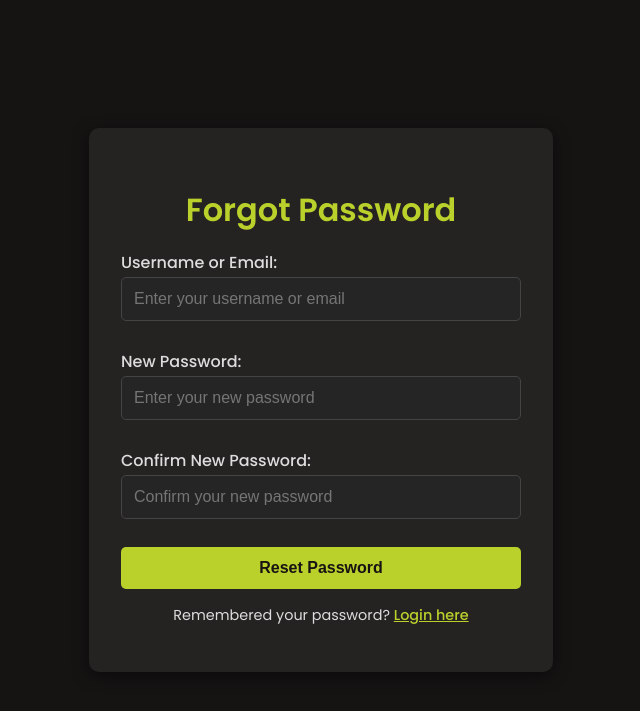
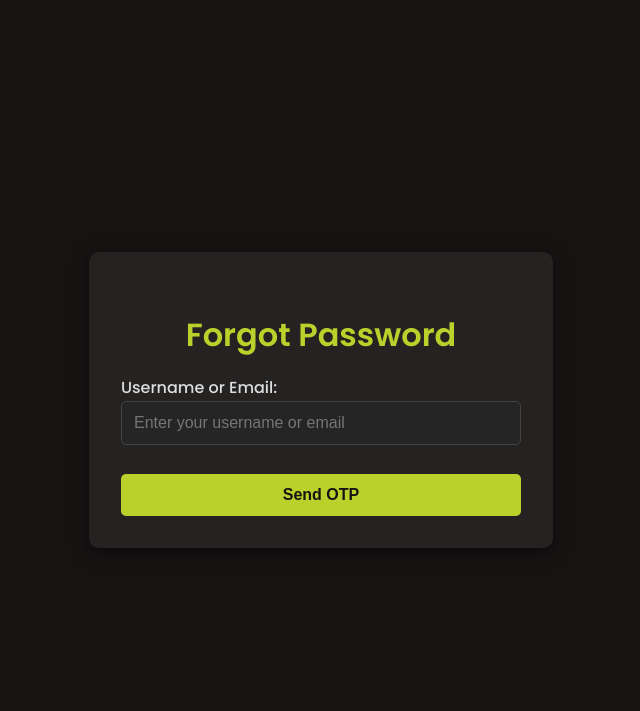
Before and after one commit to co-dex-11/PlaySphere, a PHP site: page /PlaySphere/forgot_password.php in a window 1280 px wide. Shown: the top 711 px of the page, without its empty margins (319-959 px from the left). Run offline with PHP 8.4, Linux system fonts and the light colour scheme; some libraries are stand-ins or nearby versions.

Commit message:
Add files via upload

```diff
--- a/forgot_password.php
+++ b/forgot_password.php
@@ -1,35 +1,105 @@
 <?php
+session_start();
 $servername = "localhost";
 $username = "root";
 $password = "";
 $dbname = "PlaySphere";
 
+use PHPMailer\PHPMailer\PHPMailer;
+use PHPMailer\PHPMailer\Exception;
+
+require 'PHPMailer-master/src/Exception.php';
+require 'PHPMailer-master/src/PHPMailer.php';
+require 'PHPMailer-master/src/SMTP.php';
+
 // Create connection
 $conn = mysqli_connect($servername, $username, $password, $dbname);
-
-// Check connection
 if (!$conn) {
     die("Connection failed: " . mysqli_connect_error());
 }
 
-if ($_SERVER['REQUEST_METHOD'] === 'POST') {
+// Handle OTP generation and sending
+if ($_SERVER['REQUEST_METHOD'] === 'POST' && isset($_POST['send_otp'])) {
     $usernameOrEmail = $_POST['usernameOrEmail'];
+
+    // Check if the email or username exists in the database
+    $sql = "SELECT email FROM users WHERE username='$usernameOrEmail' OR email='$usernameOrEmail'";
+    $result = mysqli_query($conn, $sql);
+    if (mysqli_num_rows($result) > 0) {
+        // Generate OTP
+        $otp = rand(100000, 999999);
+        $_SESSION['otp'] = $otp;
+        $_SESSION['usernameOrEmail'] = $usernameOrEmail;
+        $_SESSION['otp_time'] = time();
+
+        // Fetch email from database
+        $row = mysqli_fetch_assoc($result);
+        $email = $row['email'];
+
+        // Send OTP via email using PHPMailer
+        $mail = new PHPMailer(true);
+        try {
+            $mail->isSMTP();
+            $mail->Host = 'smtp.gmail.com';
+            $mail->SMTPAuth = true;
+            $mail->Username = 'mohammedmaizan@gmail.com';
+            $mail->Password = 'ocbocejxyxquwxic';
+            $mail->SMTPSecure = PHPMailer::ENCRYPTION_STARTTLS;
+            $mail->Port = 587;
+
+            $mail->setFrom('mohammedmaizan@gmail.com', 'PlaySphere');
+            $mail->addAddress($email);
+
+            $mail->isHTML(true);
+            $mail->Subject = "Your OTP Code";
+            $mail->Body = "<p>Your OTP code for resetting your password is: <strong>{$otp}</strong></p>";
+
+            $mail->send();
+            echo "<script>alert('OTP has been sent to your email.'); window.location.href = 'forgot_password.php?step=verify';</script>";
+        } catch (Exception $e) {
+            echo "<script>alert('Failed to send OTP. Please try again.'); window.location.href = 'forgot_password.php';</script>";
+        }
+    } else {
+        echo "<script>alert('No account found with that username or email.'); window.location.href = 'forgot_password.php';</script>";
+    }
+    exit();
+}
+
+// Handle OTP verification
+if ($_SERVER['REQUEST_METHOD'] === 'POST' && isset($_POST['verify_otp'])) {
+    $entered_otp = $_POST['otp'];
+
+    // Check if OTP is valid
+    if (isset($_SESSION['otp']) && $_SESSION['otp'] == $entered_otp) {
+        echo "<script>alert('OTP verified successfully. Please reset your password.'); window.location.href = 'forgot_password.php?step=reset';</script>";
+    } else {
+        echo "<script>alert('Invalid OTP. Please try again.'); window.location.href = 'forgot_password.php?step=verify';</script>";
+    }
+    exit();
+}
+
+// Handle password reset
+if ($_SERVER['REQUEST_METHOD'] === 'POST' && isset($_POST['reset_password'])) {
     $newPassword = $_POST['newPassword'];
     $confirmPassword = $_POST['confirmPassword'];
 
     if ($newPassword !== $confirmPassword) {
-        echo "<script>alert('Passwords do not match.'); window.location.href = 'forgot_password.php';</script>";
+        echo "<script>alert('Passwords do not match.'); window.location.href = 'forgot_password.php?step=reset';</script>";
         exit();
     }
 
+    // Hash the new password
     $hashedPassword = password_hash($newPassword, PASSWORD_DEFAULT);
 
+    // Update the password in the database
+    $usernameOrEmail = $_SESSION['usernameOrEmail'];
     $sql = "UPDATE users SET password_hash='$hashedPassword' WHERE username='$usernameOrEmail' OR email='$usernameOrEmail'";
     if (mysqli_query($conn, $sql)) {
         echo "<script>alert('Password reset successful!'); window.location.href = 'index.php#login-section';</script>";
     } else {
-        echo "<script>alert('Error updating password: " . mysqli_error($conn) . "'); window.location.href = 'forgot_password.php';</script>";
+        echo "<script>alert('Error updating password.'); window.location.href = 'forgot_password.php?step=reset';</script>";
     }
+    exit();
 }
 
 mysqli_close($conn);
@@ -37,11 +107,9 @@ mysqli_close($conn);
 
 <!DOCTYPE html>
 <html lang="en">
-
 <head>
     <meta charset="UTF-8">
     <meta name="viewport" content="width=device-width, initial-scale=1.0">
-    <link rel="icon" type="image/png" href="images/fav.png">
     <title>Forgot Password - PlaySphere</title>
     <link href="https://fonts.googleapis.com/css2?family=Poppins:wght@400;500;600&display=swap" rel="stylesheet">
     <link href="Styles/index.css" rel="stylesheet">
@@ -137,53 +205,41 @@ mysqli_close($conn);
             color: #a3c61f;
         }
     </style>
-    <script>
-        function validateForm() {
-            var usernameOrEmail = document.getElementById('usernameOrEmail').value;
-            var newPassword = document.getElementById('newPassword').value;
-            var confirmPassword = document.getElementById('confirmPassword').value;
 
-            if (usernameOrEmail.trim() === "") {
-                alert("Username or Email must be filled out");
-                return false;
-            }
-
-            if (newPassword.trim() === "") {
-                alert("New Password must be filled out");
-                return false;
-            }
-
-            if (newPassword.length < 6) {
-                alert("Password must be at least 6 characters long");
-                return false;
-            }
-
-            if (newPassword !== confirmPassword) {
-                alert("Passwords do not match");
-                return false;
-            }
-
-            return true;
-        }
-    </script>
 </head>
-
 <body>
     <div class="form-container">
         <div class="forgot-password-form">
+            <?php if (!isset($_GET['step']) || $_GET['step'] === 'request'): ?>
+                <!-- Step 1: Enter Username or Email -->
                 <h2>Forgot Password</h2>
-            <form action="forgot_password.php" method="post" onsubmit="return validateForm()">
+                <form action="forgot_password.php" method="post">
                     <label for="usernameOrEmail">Username or Email:</label>
                     <input type="text" id="usernameOrEmail" name="usernameOrEmail" placeholder="Enter your username or email" required><br>
+                    <button type="submit" name="send_otp" class="btn-sub">Send OTP</button>
+                </form>
+
+            <?php elseif ($_GET['step'] === 'verify'): ?>
+                <!-- Step 2: OTP Verification -->
+                <h2>Verify OTP</h2>
+                <form action="forgot_password.php" method="post">
+                    <label for="otp">Enter OTP:</label>
+                    <input type="text" id="otp" name="otp" placeholder="Enter OTP sent to your email" required><br>
+                    <button type="submit" name="verify_otp" class="btn-sub">Verify OTP</button>
+                </form>
+
+            <?php elseif ($_GET['step'] === 'reset'): ?>
+                <!-- Step 3: Reset Password -->
+                <h2>Reset Password</h2>
+                <form action="forgot_password.php" method="post">
                     <label for="newPassword">New Password:</label>
                     <input type="password" id="newPassword" name="newPassword" placeholder="Enter your new password" required><br>
                     <label for="confirmPassword">Confirm New Password:</label>
                     <input type="password" id="confirmPassword" name="confirmPassword" placeholder="Confirm your new password" required><br>
-                <button type="submit" class="btn-sub">Reset Password</button>
+                    <button type="submit" name="reset_password" class="btn-sub">Reset Password</button>
                 </form>
-            <p>Remembered your password? <a href="index.php#login-section">Login here</a></p>
+            <?php endif; ?>
         </div>
     </div>
 </body>
-
 </html>
```
Lines whose indentation alone changed are shown as unchanged.
